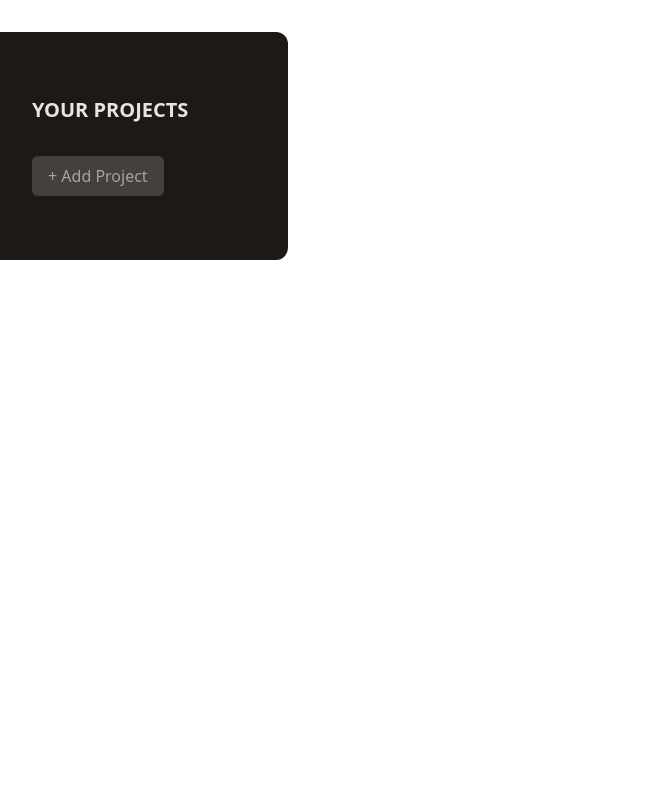
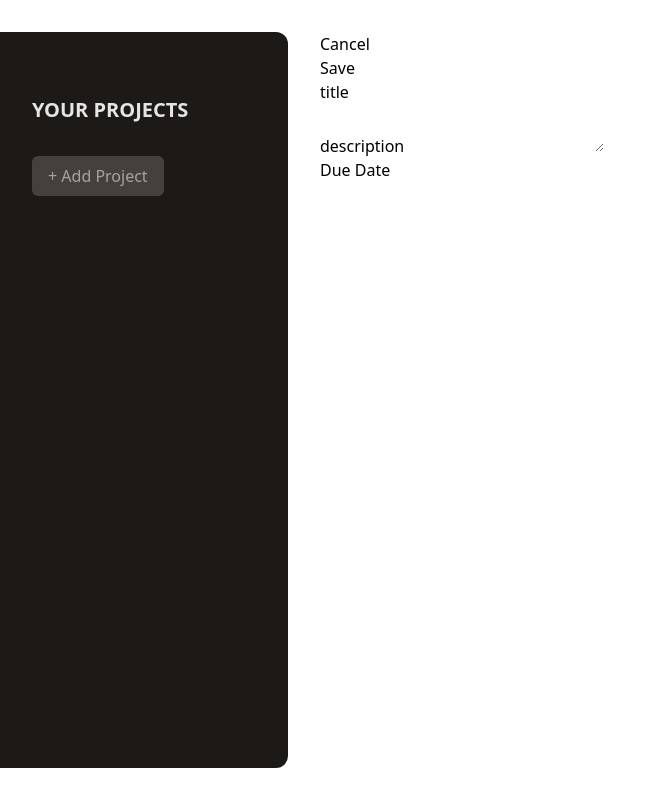
Before and after one commit to HeadYZ/projectsApp, a React (Vite) app: page / in a window 1280 px wide. Shown: the whole page, without its empty margins (0-666 px from the left). Built offline with nearby package versions, Linux system fonts and the light colour scheme.

Commit message:
add NewProject component to App, updated main tag classes with flex

```diff
--- a/src/App.jsx
+++ b/src/App.jsx
@@ -1,9 +1,11 @@
+import NewProject from './components/NewProject.jsx'
 import ProjectsSidebar from './components/ProjectsSidebar.jsx'
 
 function App() {
 	return (
-		<main className='h-screen py-8 '>
+		<main className='h-screen py-8 flex gap-8  '>
 			<ProjectsSidebar />
+			<NewProject />
 		</main>
 	)
 }
```
